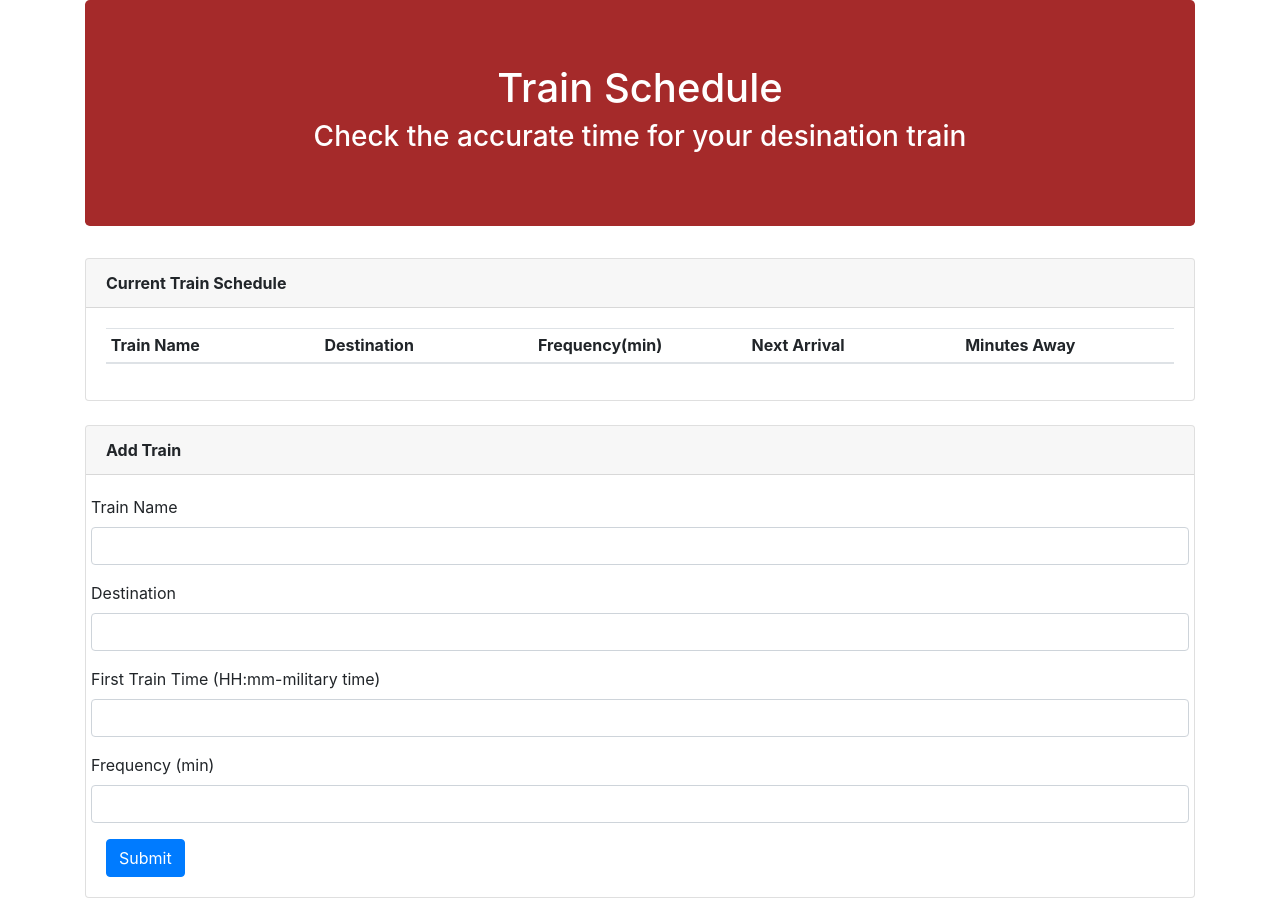
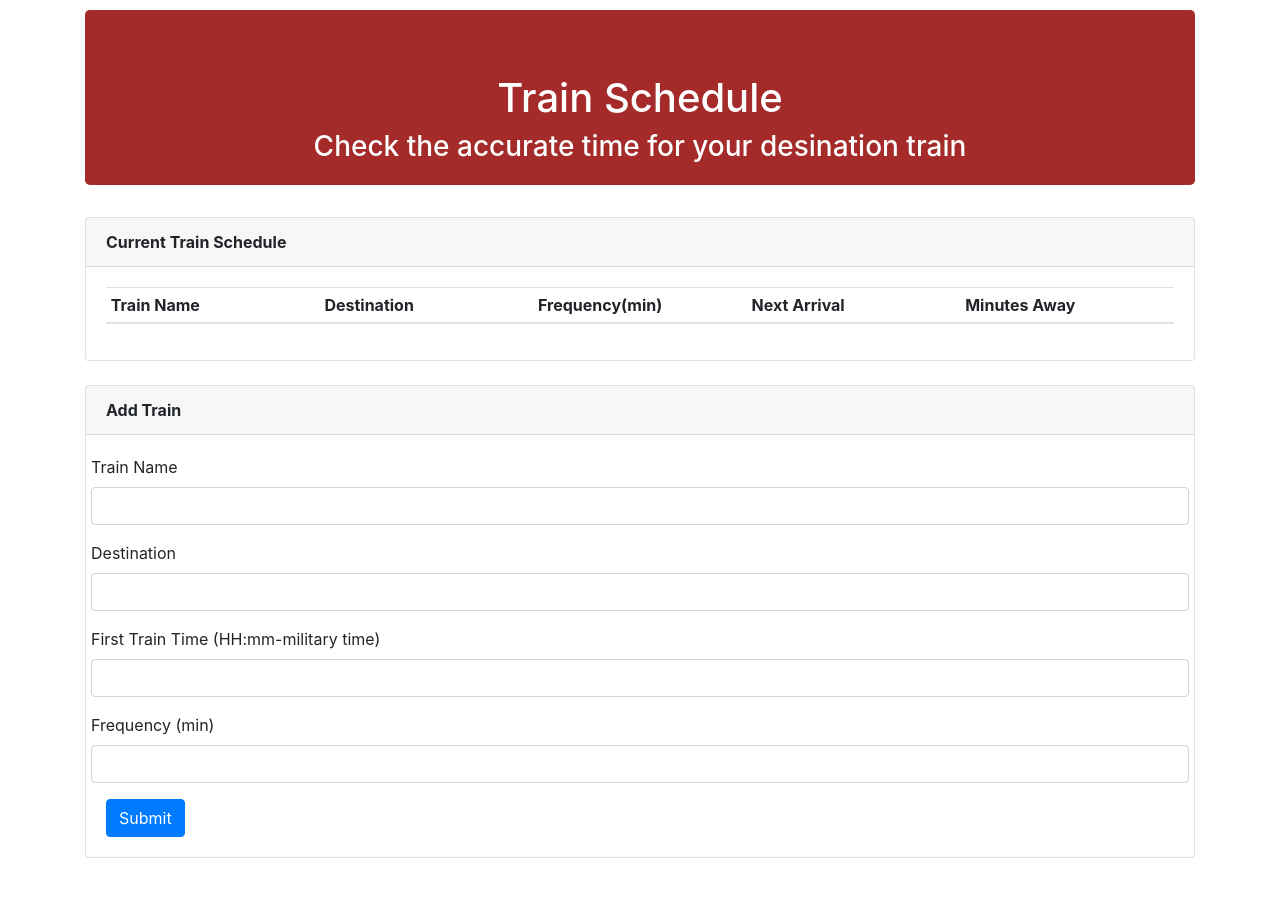
Before and after one commit to sonam25/Train-Schedule, a plain HTML site: page index.html in a window 1280 px wide. After the commit the page ends 882 px from the top, so only its background shows below. Drawn offline with nearby package versions, Linux system fonts and the light colour scheme; no server answers.

Commit message:
modified height of jumbotron

```diff
--- a/assets/css/style.css
+++ b/assets/css/style.css
@@ -0,0 +1,15 @@
+body{
+    margin:0px;
+    padding:0px;
+}
+#train-table th, td {
+    display: inline-block;
+    width: 20%;
+  }
+
+.jumbotron{
+    margin-top:10px;
+    height:175px;
+    text-align:center;
+    margin-bottom:10px;
+}
--- a/index.html
+++ b/index.html
@@ -6,7 +6,7 @@
 
   <meta charset="UTF-8">
   <title>Train Schedule</title>
-
+<link rel="stylesheet" href="assets/css/style.css">
   <!-- Bootstrap -->
   <link rel="stylesheet" href="https://maxcdn.bootstrapcdn.com/bootstrap/4.0.0/css/bootstrap.min.css">
   <script src="https://cdnjs.cloudflare.com/ajax/libs/jquery/3.2.1/jquery.min.js"></script>
@@ -18,18 +18,12 @@
   <!-- Moment.js Reference -->
   <script src="https://cdnjs.cloudflare.com/ajax/libs/moment.js/2.22.2/moment.min.js"></script>
 
-  <style>
-    #train-table th, td {
-      display: inline-block;
-      width: 20%;
-    }
 
-  </style>
 </head>
 
 <body>
 
-  <!-- Employee Tracker -->
+  <!-- Train Tracker -->
   <div class="container">
 
     <!-- Jumbotron -->
@@ -42,10 +36,10 @@
 
     <div class="row">
 
-      <div class="col-md-12">
+      <div class="col-md-12" id="current">
 
-        <!-- Current Employees-->
-        <div class="card mb-4">
+        <!-- Current Train-->
+        <div class="card mb-4" >
                 <div class="card-header"><strong>Current Train Schedule</strong></div>
           <div class="card-body">
 
```
